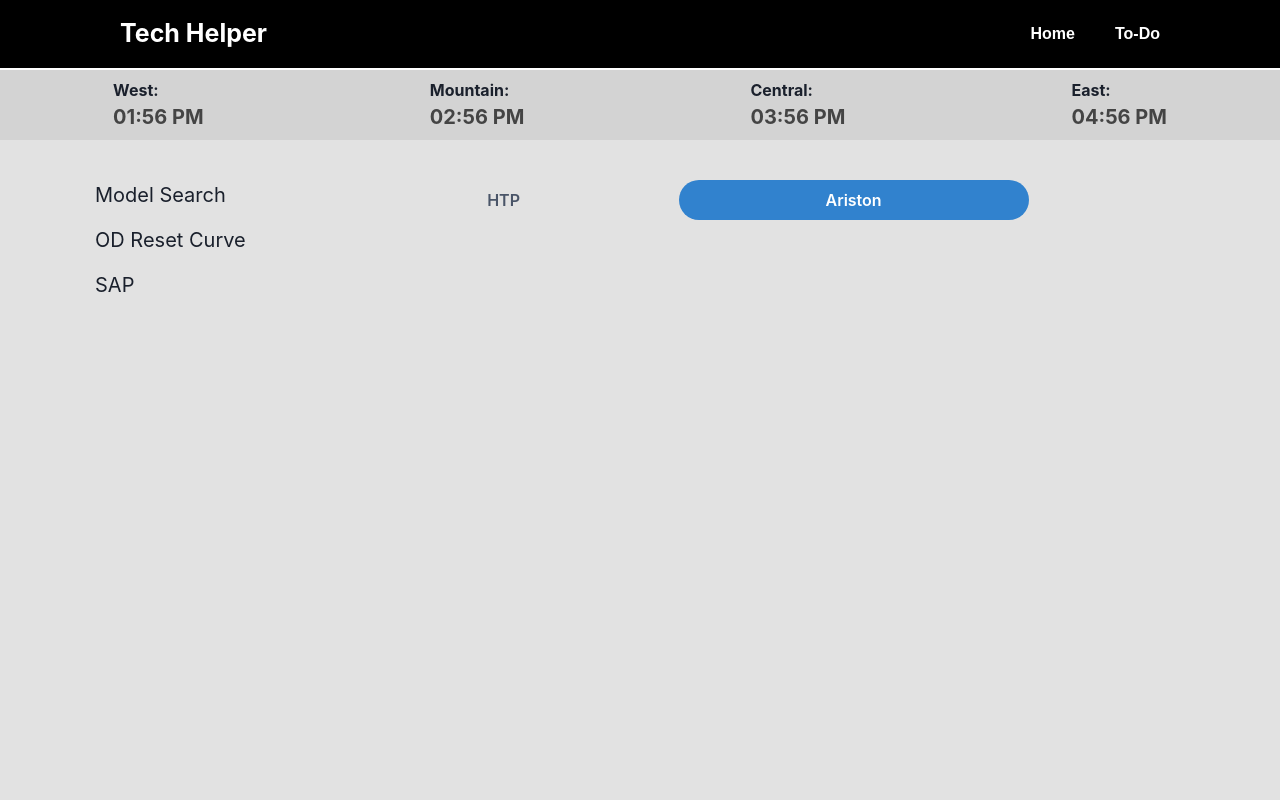
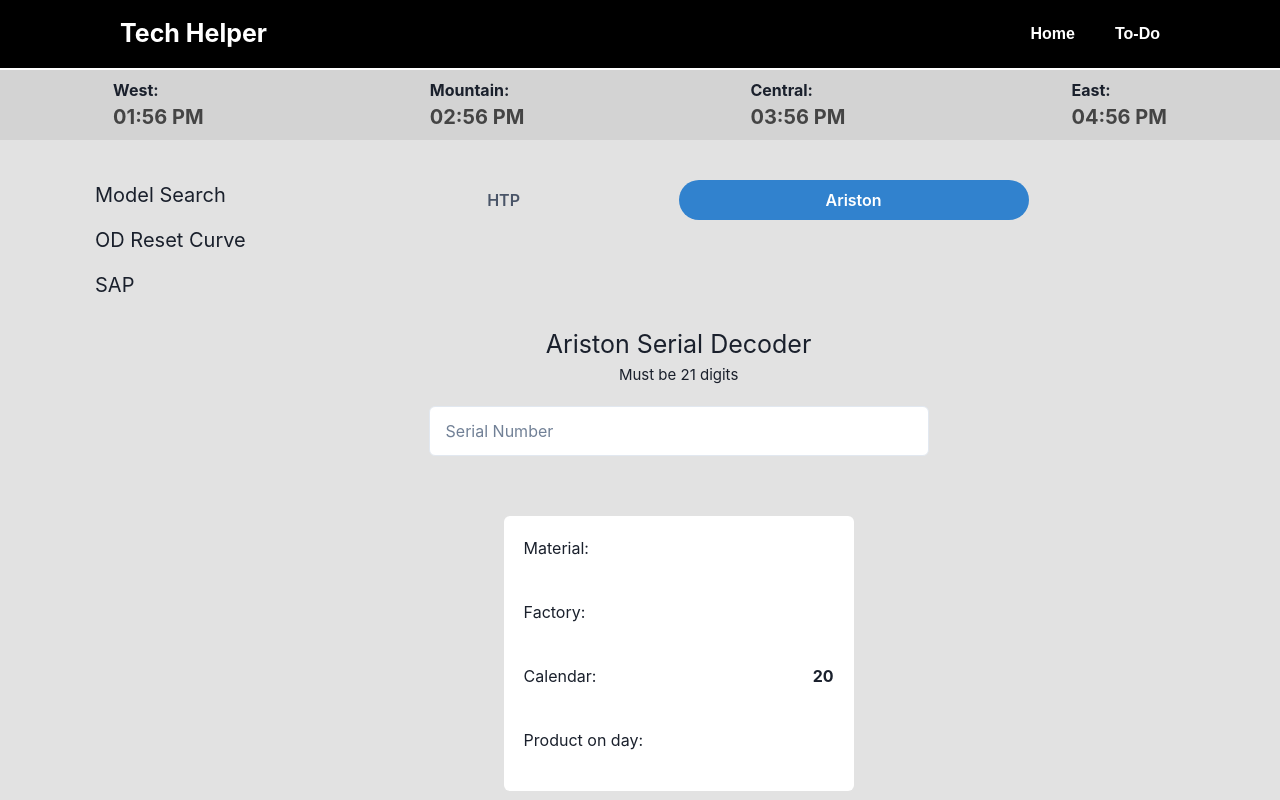
Before and after one commit to Erick-Bravo/tech_helper, a React (Create React App) app: page / in a window 1280 px wide. Both pictures are taken after a click on the tab "Ariston". Built offline with nearby package versions, Linux system fonts and the light colour scheme.

Commit message:
input and string seperated into 5 different sections

```diff
--- /dev/null
+++ b/src/components/Links_Home/AristonSerialDecoder/AristonSerialDecoder.tsx
@@ -0,0 +1,21 @@
+import { Box, Flex, Input, Link, Text } from "@chakra-ui/react";
+import { useState } from "react";
+import SerialInput from "./SerialInput";
+
+const AristonSerialDecoder = () => {
+
+
+  return (
+    <Flex h="100%" p="40px 0px" justifyContent="center" alignItems="center">
+      <Flex w="100%" alignItems="center" flexDir="column">
+        <Text mt="50px" fontSize="25px">
+          Ariston Serial Decoder
+        </Text>
+        <Text fontSize="15px">Must be 21 digits</Text>
+        <SerialInput />
+      </Flex>
+    </Flex>
+  );
+};
+
+export default AristonSerialDecoder;
--- /dev/null
+++ b/src/components/Links_Home/AristonSerialDecoder/SerialInput.tsx
@@ -0,0 +1,102 @@
+import { Box, Flex, Input, Link, Text } from "@chakra-ui/react";
+import { NotAllowedIcon } from "@chakra-ui/icons";
+import { useState } from "react";
+
+// 331407823193330000637
+// Material Code
+// Ariston Factory
+// Year
+// calendarDay
+// Product number made on same day
+
+const SerialInput = () => {
+  const [input, setInput] = useState<string>("");
+  const [result, setResult] = useState<string>("");
+  const [material, setMaterial] = useState<string>("");
+  const [factory, setFactory] = useState<string>("");
+  const [year, setYear] = useState<string>("");
+  const [calendar, setCalendar] = useState<string>("");
+  const [productOnDay, setProductOnDay] = useState<string>("");
+
+  const handleSubmit = () => {
+    setResult(input);
+
+    if (input.length !== 21) {
+      return;
+    }
+
+    setMaterial(input.substring(0, 7));
+    setFactory(input.substring(7, 9));
+    setYear(input.substring(9, 11));
+    setCalendar(input.substring(11, 14));
+    setProductOnDay(input.substring(14, 21));
+  };
+
+  const modelInput = (event: { target: { value: string } }) => {
+    const serial = event.target.value;
+    setInput(serial);
+  };
+
+  const handleEnter = (event: { key: string }) => {
+    if (event.key === "Enter") {
+      handleSubmit();
+    }
+  };
+
+  return (
+    <>
+      <Flex flexDir="column" pb="40px">
+        <Input
+          placeholder="Serial Number"
+          backgroundColor="white"
+          w="500px"
+          m="20px"
+          h="50px"
+          onChange={modelInput}
+          onKeyDown={handleEnter}
+        />
+      </Flex>
+      {result.length !== 21 && result !== "" && (
+        <Flex alignItems="center">
+          <NotAllowedIcon color="red" h="20px" w="20px" />
+          <Text fontSize="20px" m="0 20px">
+            serial is not 21 digits long
+          </Text>{" "}
+          <NotAllowedIcon color="red" h="20px" w="20px" />
+        </Flex>
+      )}
+
+      <Flex w="350px" h="275px" bg="white" borderRadius="6px" flexDir="column">
+        <Flex justifyContent="space-between">
+          <Text m="20px">Material:</Text>
+          <Text m="20px" fontWeight="bold">
+            {material}
+          </Text>
+        </Flex>
+
+        <Flex justifyContent="space-between">
+          <Text m="20px">Factory: </Text>
+          <Text m="20px" fontWeight="bold">
+            {factory}
+          </Text>
+        </Flex>
+
+        <Flex justifyContent="space-between">
+          <Text m="20px">Calendar: </Text>
+          <Text m="20px" fontWeight="bold">
+            {calendar} 20{year}
+          </Text>
+        </Flex>
+
+        <Flex justifyContent="space-between">
+          <Text m="20px">Product on day: </Text>
+          <Text m="20px" fontWeight="bold">
+            {productOnDay}
+          </Text>
+        </Flex>
+      </Flex>
+    </>
+  );
+};
+
+export default SerialInput;
--- a/src/pages/Home.tsx
+++ b/src/pages/Home.tsx
@@ -12,6 +12,7 @@
 import Search from "../components/Links_Home/ModelSearch/ModelSearch";
 import { linkColor } from "../globals";
 import { SideBarData } from "../data/sideBarData";
+import AristonSerialDecoder from "../components/Links_Home/AristonSerialDecoder/AristonSerialDecoder";
 
 const Home = () => {
   return (
@@ -50,7 +51,7 @@
               <Search />
             </TabPanel>
             <TabPanel>
-              <Box w="100%"></Box>
+              <AristonSerialDecoder />
             </TabPanel>
           </TabPanels>
         </Tabs>
```
Also changed, not shown: src/components/Links_Home/AristonSerialDecoder/SearchInput.tsx (deleted, +0 -7 lines), src/components/Links_Home/BrandTabs.tsx (deleted, +0 -7 lines), src/components/Links_Home/ModelSearch/OldAssInput.tsx (+0 -8 lines).
